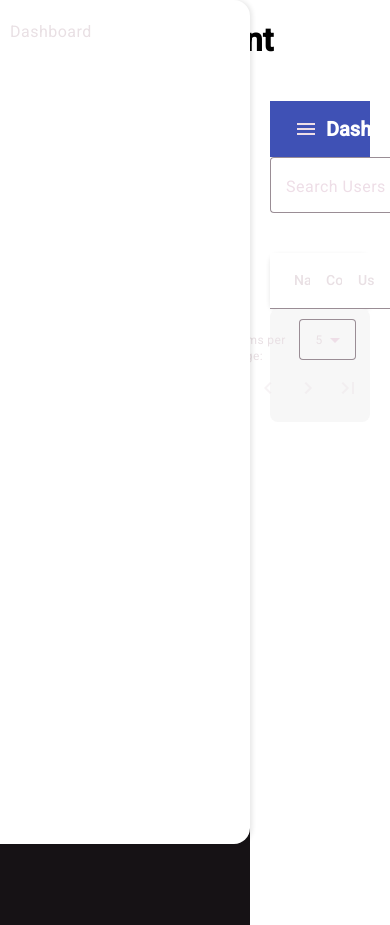
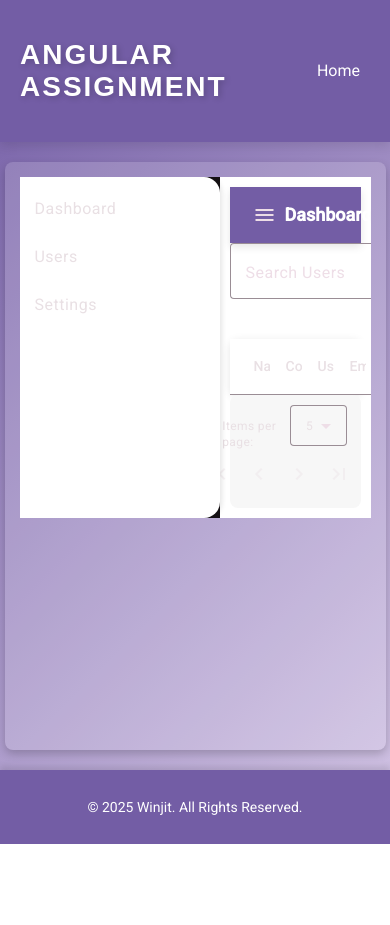
Before and after one commit to rushikeshzoting22/Angular-Assignment, an Angular app: page /dashboard-component in a window 390 px wide. After the commit the page ends 844 px from the top, so only its background shows below. Built offline with nearby package versions, Linux system fonts and the light colour scheme; no server answers.

Commit message:
CSS Changed -> login Page

```diff
--- a/src/Components/dashboard/dashboard.component.css
+++ b/src/Components/dashboard/dashboard.component.css
@@ -1,7 +1,9 @@
-
+/* General body styling */
 body {
   background-color: #f4f7fc;
   font-family: 'Roboto', sans-serif;
+  margin: 0;
+  padding: 0;
 }
 
 /* Sidebar */
@@ -15,6 +17,7 @@ body {
   width: 250px;
   background-color: #ffffff;
   box-shadow: 2px 0 5px rgba(0, 0, 0, 0.1);
+  transition: transform 0.3s ease;
 }
 
 .mat-nav-list {
@@ -22,53 +25,127 @@ body {
 }
 
 .menu-item {
-  padding: 10px;
+  padding: 12px 20px;
   font-size: 16px;
-  color: #3f51b5;
+  color: #735DA5;  /* Deep Periwinkle */
+  font-weight: bold;
+  border-radius: 8px;
   transition: all 0.3s ease;
 }
 
 .menu-item:hover {
-  background-color: #e8eaf6;
-  color: #303f9f;
+  background-color: #D3C5E5;  /* Soft Lilac */
+  color: #fff;
 }
-
 
 .mat-sidenav-content {
   flex: 1;
   padding: 20px;
   background-color: #ffffff;
+  overflow-x: hidden; /* Prevent content overflow */
 }
 
+/* Toolbar Styles */
 .toolbar {
-  background-color: #3f51b5;
+  background-color: #735DA5;  /* Deep Periwinkle */
   color: #ffffff;
+  display: flex;
+  align-items: center;
+  justify-content: space-between;
+  padding: 0 20px;
+  box-shadow: 0 4px 8px rgba(0, 0, 0, 0.1);
 }
 
 .toolbar-title {
   font-weight: bold;
-  font-size: 20px;
+  font-size: 24px;
 }
 
+.spacer {
+  flex-grow: 1;
+}
 
+button.mat-raised-button {
+  font-size: 14px;
+  font-weight: bold;
+  padding: 10px 20px;
+  border-radius: 6px;
+}
+
+button.mat-raised-button:hover {
+  background-color: #ff6f61;  /* Soft Red for hover */
+}
+
+/* Table Styles */
 .table {
   margin-top: 20px;
   background-color: #ffffff;
   border-radius: 8px;
-  box-shadow: 0 2px 5px rgba(0, 0, 0, 0.1);
+  box-shadow: 0 2px 10px rgba(0, 0, 0, 0.1);
 }
 
-.mat-header-row, mat-row {
-  background-color: #ffffff;
+.mat-header-cell, .mat-cell {
+  color: #555555;
+  font-size: 14px;
 }
 
-.mat-header-cell, mat-cell {
-  color: #555555;
+.mat-header-cell {
+  background-color: #f4f7fc;
+  font-weight: bold;
 }
 
+.mat-cell {
+  background-color: #ffffff;
+  transition: background-color 0.3s ease;
+}
 
+.mat-cell:hover {
+  background-color: #f0f0f0;
+}
+
+/* Pagination Styling */
 mat-paginator {
   background-color: #f7f7f7;
   padding: 10px;
   border-radius: 8px;
 }
+
+/* Hover effects on row */
+.mat-row:hover {
+  background-color: #f0f0f0;
+}
+
+/* Responsive adjustments for smaller screens */
+@media (max-width: 768px) {
+  .mat-sidenav {
+    width: 200px;
+    position: absolute;
+    transform: translateX(-100%);
+    transition: transform 0.3s ease-in-out;
+  }
+
+  .mat-sidenav.opened {
+    transform: translateX(0);
+  }
+
+  .menu-item {
+    font-size: 14px;
+    padding: 10px 15px;
+  }
+
+  .toolbar-title {
+    font-size: 18px;
+  }
+
+  .mat-sidenav-content {
+    padding: 10px;
+  }
+
+  .toolbar {
+    padding: 0 15px;
+  }
+
+  .spacer {
+    flex-grow: 1;
+  }
+}
--- a/src/Components/dashboard/dashboard.component.html
+++ b/src/Components/dashboard/dashboard.component.html
@@ -3,6 +3,8 @@
   <mat-sidenav #sidenav mode="side" opened [fixedInViewport]="true" class="sidenav">
     <mat-nav-list>
       <a mat-list-item href="#" class="menu-item">Dashboard</a>
+      <a mat-list-item href="#" class="menu-item">Users</a>
+      <a mat-list-item href="#" class="menu-item">Settings</a>
     </mat-nav-list>
   </mat-sidenav>
 
@@ -80,7 +82,6 @@
 
         <mat-header-row *matHeaderRowDef="displayedColumns"></mat-header-row>
         <mat-row *matRowDef="let row; columns: displayedColumns;"></mat-row>
-
       </mat-table>
 
       <!-- Pagination -->
--- a/src/Components/login/login.component.css
+++ b/src/Components/login/login.component.css
@@ -1,58 +1,66 @@
-
+/* Login Container */
 .login-container {
   display: flex;
   justify-content: center;
   align-items: center;
   height: 100vh;
-    background: linear-gradient(135deg, #667eea, #764ba2);
+  background: linear-gradient(135deg, #735DA5, #D3C5E5);  /* Deep Periwinkle & Soft Lilac Gradient */
 }
 
-
+/* Login Card Styling */
 .login-card {
   width: 380px;
-    padding: 20px;
+  padding: 30px;
   border-radius: 12px;
   backdrop-filter: blur(10px);
-    background: rgba(255, 255, 255, 0.15);
-    box-shadow: 0 4px 6px rgba(0, 0, 0, 0.1);
+  background: rgba(255, 255, 255, 0.1);  /* Slightly more transparent for elegance */
+  box-shadow: 0 4px 6px rgba(0, 0, 0, 0.15);  /* Softer shadow for a subtle effect */
   text-align: center;
   color: #fff;
   transition: transform 0.3s ease-in-out;
 }
 
+/* Hover effect for the card */
 .login-card:hover {
   transform: scale(1.05);
 }
 
-
+/* Full width for form fields */
 .full-width {
   width: 100%;
-    margin-bottom: 15px;
+  margin-bottom: 20px;  /* Increased margin for better spacing */
 }
 
+/* Form field background and styling */
 mat-form-field {
-    background: rgba(255, 255, 255, 0.2);
+  background: rgba(255, 255, 255, 0.2);  /* Light background for the form fields */
   border-radius: 8px;
+  padding: 8px;
 }
 
-
+/* Styling for the login button */
 .login-button {
   font-size: 16px;
   font-weight: bold;
   padding: 12px;
   border-radius: 8px;
+  background-color: #735DA5;  /* Deep Periwinkle color */
+  color: white;
+  transition: background-color 0.3s ease;
 }
 
-
+/* Hover effect for the login button */
 .login-button:hover {
-    background: #ff6f61;
+  background: #D3C5E5;  /* Soft Lilac color for hover effect */
+  color: #735DA5;  /* Change text color to Deep Periwinkle */
 }
 
-
+/* Label color */
 mat-label {
-    color: #fff;
+  color: #fff;  /* White text for labels */
 }
 
+/* Icon color inside the form fields */
 mat-icon {
-    color: #fff;
+  color: #fff;  /* White icons for consistency */
 }
--- a/src/app/app.component.css
+++ b/src/app/app.component.css
@@ -0,0 +1,96 @@
+/* General container for the app */
+.app-container {
+    display: flex;
+    flex-direction: column;
+    min-height: 100vh;
+    background: linear-gradient(135deg, #735DA5, #D3C5E5); /* Deep Periwinkle & Soft Lilac gradient */
+    color: #fff;
+  }
+
+  /* Header Styles */
+  .app-header {
+    background-color: #735DA5;  /* Deep Periwinkle */
+    padding: 20px 0;
+    box-shadow: 0 4px 10px rgba(0, 0, 0, 0.1);
+  }
+
+  .header-content {
+    display: flex;
+    justify-content: space-between;
+    align-items: center;
+    max-width: 1200px;
+    margin: 0 auto;
+    padding: 0 20px;
+  }
+
+  .app-title {
+    font-size: 36px;
+    font-weight: bold;
+    letter-spacing: 2px;
+    color: #fff;
+    text-transform: uppercase;
+    font-family: 'Arial', sans-serif;
+    text-shadow: 2px 2px 6px rgba(0, 0, 0, 0.2);
+  }
+
+  /* Navigation Menu */
+  .app-nav {
+    display: flex;
+  }
+
+  .nav-link {
+    font-size: 16px;
+    color: #fff;
+    text-decoration: none;
+    margin: 0 15px;
+    padding: 10px;
+    border-radius: 6px;
+    transition: background-color 0.3s ease;
+  }
+
+  .nav-link:hover {
+    background-color: #D3C5E5;  /* Soft Lilac */
+    color: #735DA5;  /* Deep Periwinkle */
+  }
+
+  /* Main Content Area */
+  .main-content {
+    flex-grow: 1;
+    padding: 20px;
+    background-color: rgba(255, 255, 255, 0.15);  /* Semi-transparent background for content */
+    border-radius: 8px;
+    box-shadow: 0 4px 10px rgba(0, 0, 0, 0.2);
+    margin: 20px auto;
+    width: 90%;
+    max-width: 1200px;
+  }
+
+  /* Footer Styles */
+  .app-footer {
+    background-color: #735DA5;  /* Deep Periwinkle */
+    color: #fff;
+    padding: 15px 0;
+    text-align: center;
+    font-size: 14px;
+    box-shadow: 0 -4px 6px rgba(0, 0, 0, 0.1);
+  }
+
+  /* Responsive design: adjust header and content area on smaller screens */
+  @media (max-width: 768px) {
+    .app-title {
+      font-size: 28px;
+    }
+
+    .main-content {
+      padding: 15px;
+    }
+
+    .app-nav {
+      flex-direction: column;
+      align-items: center;
+    }
+
+    .nav-link {
+      margin: 10px 0;
+    }
+  }
--- a/src/app/app.component.html
+++ b/src/app/app.component.html
@@ -1,28 +1,21 @@
-<!-- * * * * * * * * * * * * * * * * * * * * * * * * * * * * * * * -->
-<!-- * * * * * * * * * * * The content below * * * * * * * * * * * -->
-<!-- * * * * * * * * * * is only a placeholder * * * * * * * * * * -->
-<!-- * * * * * * * * * * and can be replaced.  * * * * * * * * * * -->
-<!-- * * * * * * * * * * * * * * * * * * * * * * * * * * * * * * * -->
-<!-- * * * * * * * * * Delete the template below * * * * * * * * * -->
-<!-- * * * * * * * to get started with your project! * * * * * * * -->
-<!-- * * * * * * * * * * * * * * * * * * * * * * * * * * * * * * * -->
+<div class="app-container">
+  <!-- Header Section -->
+  <header class="app-header">
+    <div class="header-content">
+      <h1 class="app-title">Angular Assignment</h1>
+      <nav class="app-nav">
+        <a href="#" class="nav-link">Home</a>
+      </nav>
+    </div>
+  </header>
 
-<h1>Angular Assigment</h1>
-<!-- <nav>
-  <ul>
-    <li><a routerLink="/login-component" routerLinkActive="active" ariaCurrentWhenActive="page">First Component</a></li>
-    <li><a routerLink="/dashboard-component" routerLinkActive="active" ariaCurrentWhenActive="page">Second Component</a></li>
-  </ul>
-</nav> -->
-<!-- The routed views render in the <router-outlet>-->
-<router-outlet></router-outlet>
-<!-- * * * * * * * * * * * * * * * * * * * * * * * * * * * * * * * * -->
-<!-- * * * * * * * * * * * The content above * * * * * * * * * * * * -->
-<!-- * * * * * * * * * * is only a placeholder * * * * * * * * * * * -->
-<!-- * * * * * * * * * * and can be replaced.  * * * * * * * * * * * -->
-<!-- * * * * * * * * * * * * * * * * * * * * * * * * * * * * * * * * -->
-<!-- * * * * * * * * * * End of Placeholder  * * * * * * * * * * * * -->
-<!-- * * * * * * * * * * * * * * * * * * * * * * * * * * * * * * * * -->
+  <!-- Main Content Section -->
+  <div class="main-content">
+    <router-outlet></router-outlet>
+  </div>
 
-
-<router-outlet />
+  <!-- Footer Section -->
+  <footer class="app-footer">
+    <p>&copy; 2025 Winjit. All Rights Reserved.</p>
+  </footer>
+</div>
```
Also changed, not shown: src/Components/login/login.component.html (indentation only). Lines whose indentation alone changed are shown as unchanged.
